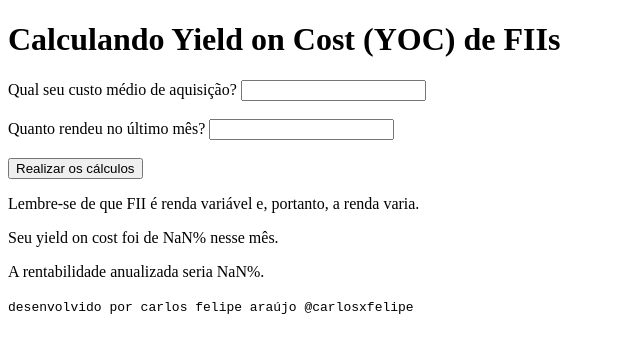
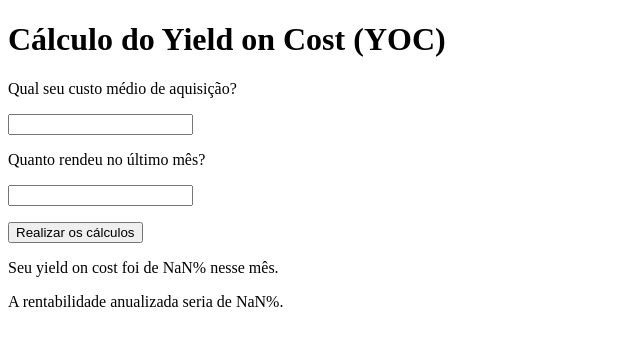
Before and after one commit to carlosxfelipe/fundosimobiliarios, a plain HTML site: page yieldoncost.html in a window 1280 px wide. Both pictures are taken after a click on the button "Realizar os cálculos". Shown: the whole page, without its empty margins (0-640 px from the left). Drawn offline with Linux system fonts and the light colour scheme.

Commit message:
pequenas melhorias

```diff
--- a/yieldoncost.html
+++ b/yieldoncost.html
@@ -6,44 +6,54 @@
     <title>Fundos Imobiliários</title>
   </head>
   <body>
-    <h1>Calculando Yield on Cost (YOC) de FIIs</h1>
-    <label for="fname">Qual seu custo médio de aquisição?</label>
-    <input type="text" id="cmaquisicao" name="fname" /><br /><br />
-    <label for="fname">Quanto rendeu no último mês?</label>
-    <input type="text" id="rendimento" name="fname" /><br /><br />
-    <button onclick="resultado()">Realizar os cálculos</button>
-    <p>Lembre-se de que FII é renda variável e, portanto, a renda varia.</p>
-    <section id="res">
-      <p>O resultado vem aqui...</p>
-    </section>
-    <section id="res2"></section>
+    <div>
+      <h1>Cálculo do Yield on Cost (YOC)</h1>
+      <p>
+        <label>Qual seu custo médio de aquisição?</label>
+      </p>
+      <p>
+        <input type="text" id="precoAquisicao" />
+      </p>
+      <p>
+        <label>Quanto rendeu no último mês?</label>
+      </p>
+      <p>
+        <input type="text" id="rendimento" />
+      </p>
+      <button onclick="resultado()">Realizar os cálculos</button>
+      <section id="resultadoMes">
+        <p>Seu yield on cost foi de ... nesse mês.</p>
+      </section>
+      <section id="resultadoAno">
+        <p>A rentabilidade anualizada seria de ...</p>
+      </section>
+    </div>
+
     <script>
-      function calcularYOC() {}
+      const calcularYOC = () => {};
 
-      function resultado() {
-        let cmaquisicao = document
-          .getElementById("cmaquisicao")
+      const resultado = () => {
+        let precoAquisicao = document
+          .getElementById("precoAquisicao")
           .value.replace(/,/g, ".");
-        cmaquisicao * 100;
+        precoAquisicao * 100;
         let rendimento = document
           .getElementById("rendimento")
           .value.replace(/,/g, ".");
         rendimento * 12;
-        let yocost = (rendimento / cmaquisicao) * 100;
 
-        let res = document.querySelector("section#res");
-        let res2 = document.querySelector("section#res2");
+        let yieldOnCost = (rendimento / precoAquisicao) * 100;
 
-        res.innerHTML = `<p>Seu yield on cost foi de ${yocost.toFixed(
+        let resultadoMes = document.querySelector("section#resultadoMes");
+        let resultadoAno = document.querySelector("section#resultadoAno");
+
+        resultadoMes.innerHTML = `<p>Seu yield on cost foi de ${yieldOnCost.toFixed(
           3
         )}% nesse mês.</p>`;
-        res2.innerHTML = `<p>A rentabilidade anualizada seria ${(
-          yocost * 12
+        resultadoAno.innerHTML = `<p>A rentabilidade anualizada seria de ${(
+          yieldOnCost * 12
         ).toFixed(3)}%.</p>`;
-      }
+      };
     </script>
-    <footer>
-      <code>desenvolvido por carlos felipe araújo @carlosxfelipe</code>
-    </footer>
   </body>
 </html>
```
Also changed, not shown: calculardarfparafiis.html (+31 -19 lines), 2 other files.
